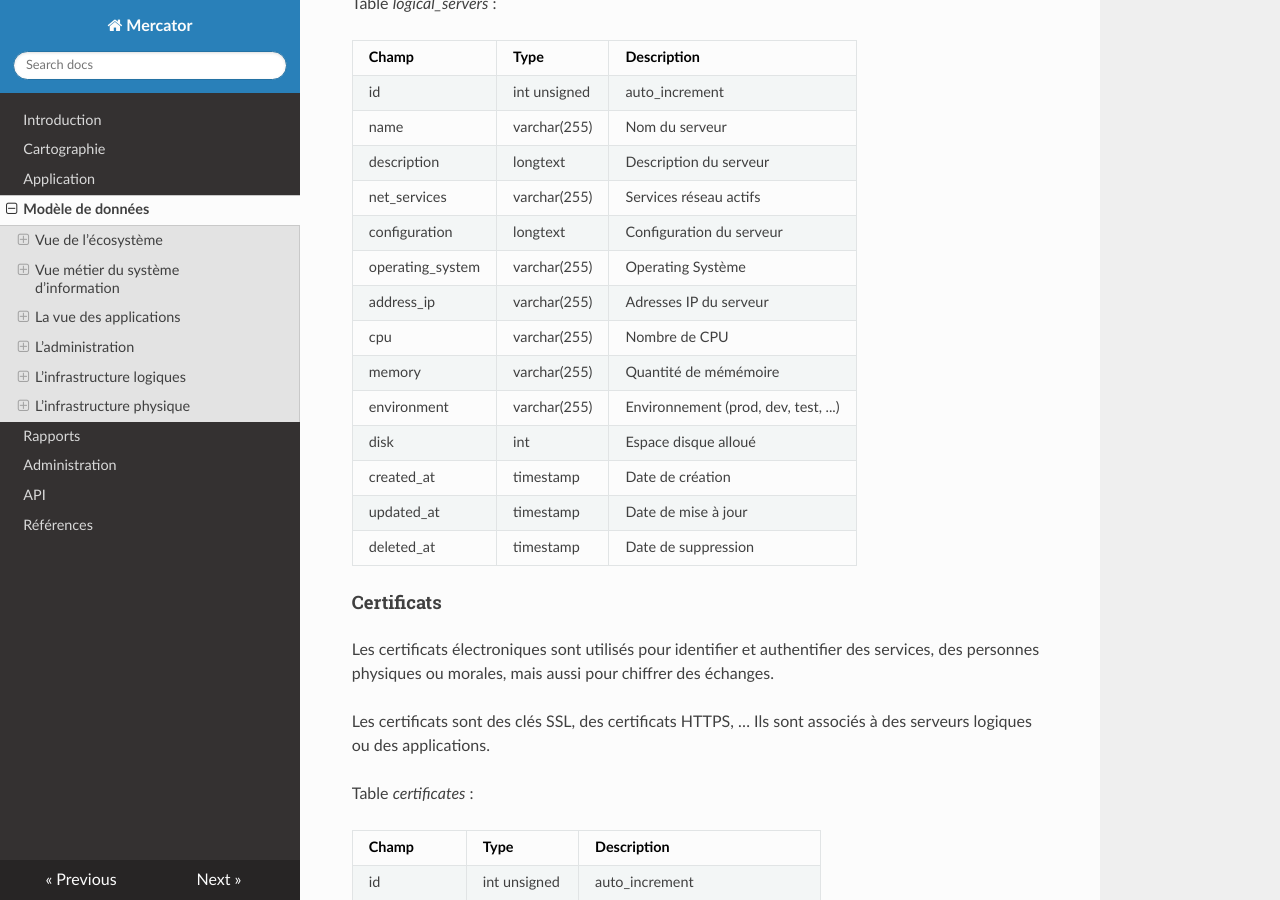
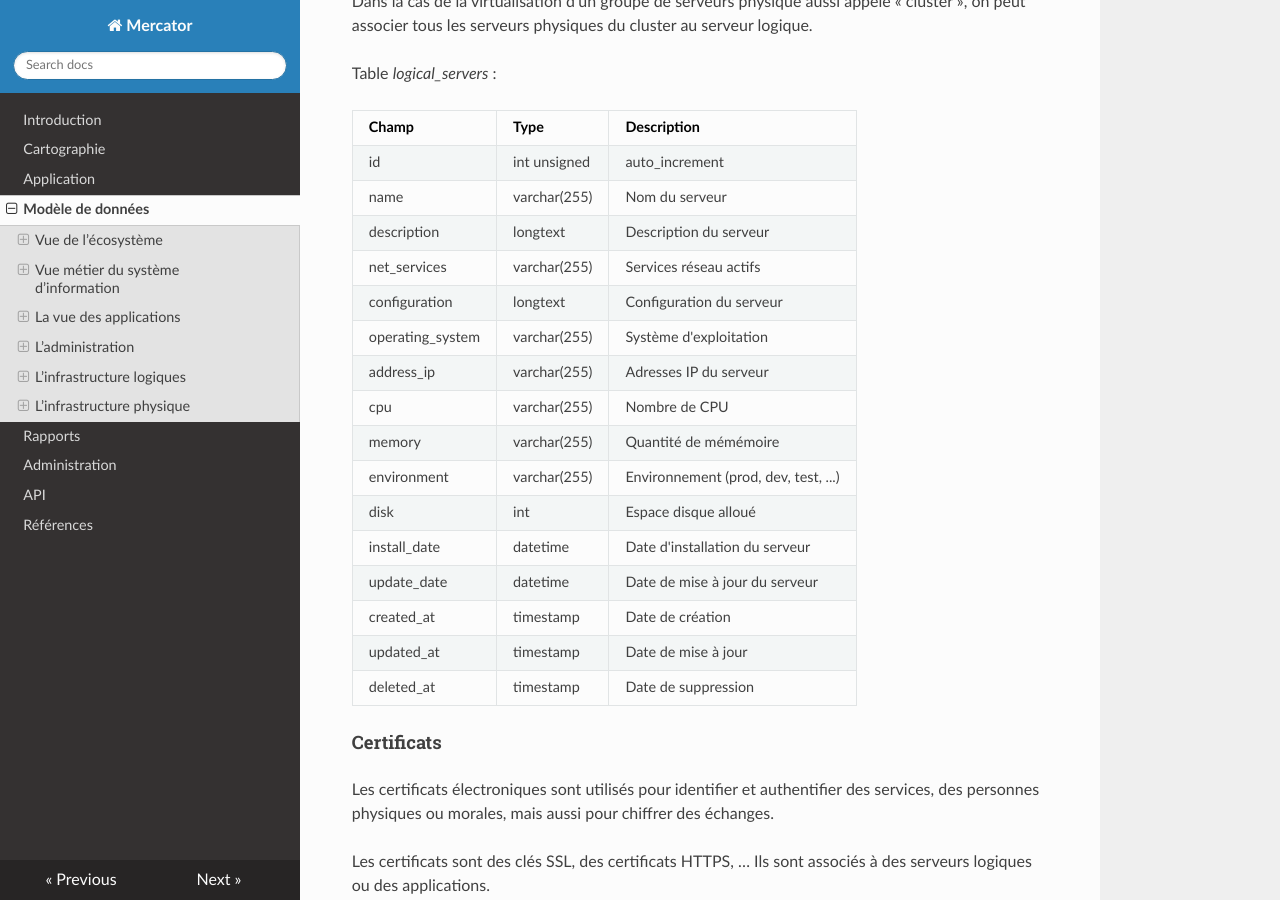
Before and after one commit to dbarzin/mercator, an MkDocs documentation site: the page built from docs/model.md, in a window 1280 px wide and 900 px high, scrolled down 19453 px. Built offline with MkDocs 1.6.1, drawn with Linux system fonts in a browser that asks for light colours; nearby versions of some CDN libraries; some of the changed text lies outside the part shown.

Commit message:
:books:update documentation

```diff
--- a/docs/model.md
+++ b/docs/model.md
@@ -244,6 +244,8 @@
 | entity_resp_id  | int unsigned | Entité responsable de l'exploitation  |
 | responsible         | varchar(255) | Responsable de l'application |
 | application_block_id | int unsigned | Lien vers la bloc applicatif |
+| install_date    | datetime    | Date d'installation de l'application |
+| update_date     | datetime    | Date de mise à jour de l'application |
 | created_at      | timestamp    | Date de création |
 | updated_at      | timestamp    | Date de mise à jour |
 | deleted_at      | timestamp    | Date de suppression |
@@ -582,12 +584,14 @@
 | description          | longtext     | Description du serveur |
 | net_services         | varchar(255) | Services réseau actifs |
 | configuration        | longtext     | Configuration du serveur |
-| operating_system     | varchar(255) | Operating Système |
+| operating_system     | varchar(255) | Système d'exploitation |
 | address_ip           | varchar(255) | Adresses IP du serveur |
 | cpu                  | varchar(255) | Nombre de CPU |
 | memory               | varchar(255) | Quantité de mémémoire |
 | environment          | varchar(255) | Environnement (prod, dev, test, ...) |
 | disk                 | int          | Espace disque alloué |
+| install_date         | datetime     | Date d'installation du serveur |
+| update_date          | datetime     | Date de mise à jour du serveur |
 | created_at           | timestamp    | Date de création |
 | updated_at           | timestamp    | Date de mise à jour |
 | deleted_at           | timestamp    | Date de suppression |
```
Also changed, not shown: 1 other file.
